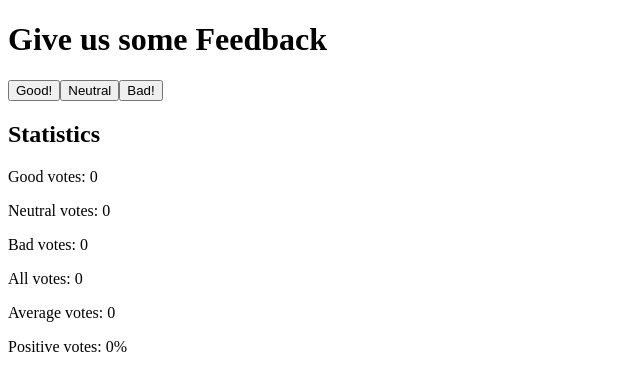
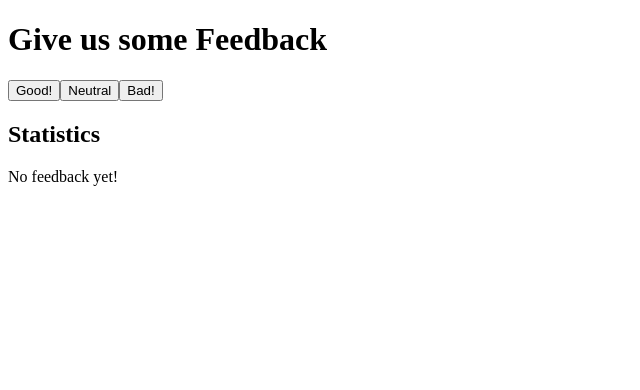
Before and after one commit to vkats90/FSO-Coursework, a React (Create React App) app in the folder part1/unicafe/: page / in a window 1280 px wide. Shown: the top 390 px of the page, without its empty margins (0-640 px from the left). Built offline with nearby package versions, Linux system fonts and the light colour scheme.

Commit message:
exercise 1.9 complete

```diff
--- a/part1/unicafe/src/App.js
+++ b/part1/unicafe/src/App.js
@@ -11,7 +11,7 @@ const Button = ({ handleClick, text }) => {
 };
 
 const Statistics = ({ good, neutral, bad }) => {
-  return (
+  return good + bad + neutral ? (
     <div>
       <Display val={good} text="Good" />
       <Display val={neutral} text="Neutral" />
@@ -26,6 +26,8 @@ const Statistics = ({ good, neutral, bad }) => {
         text="Positive"
       />
     </div>
+  ) : (
+    <p>No feedback yet!</p>
   );
 };
 
```
